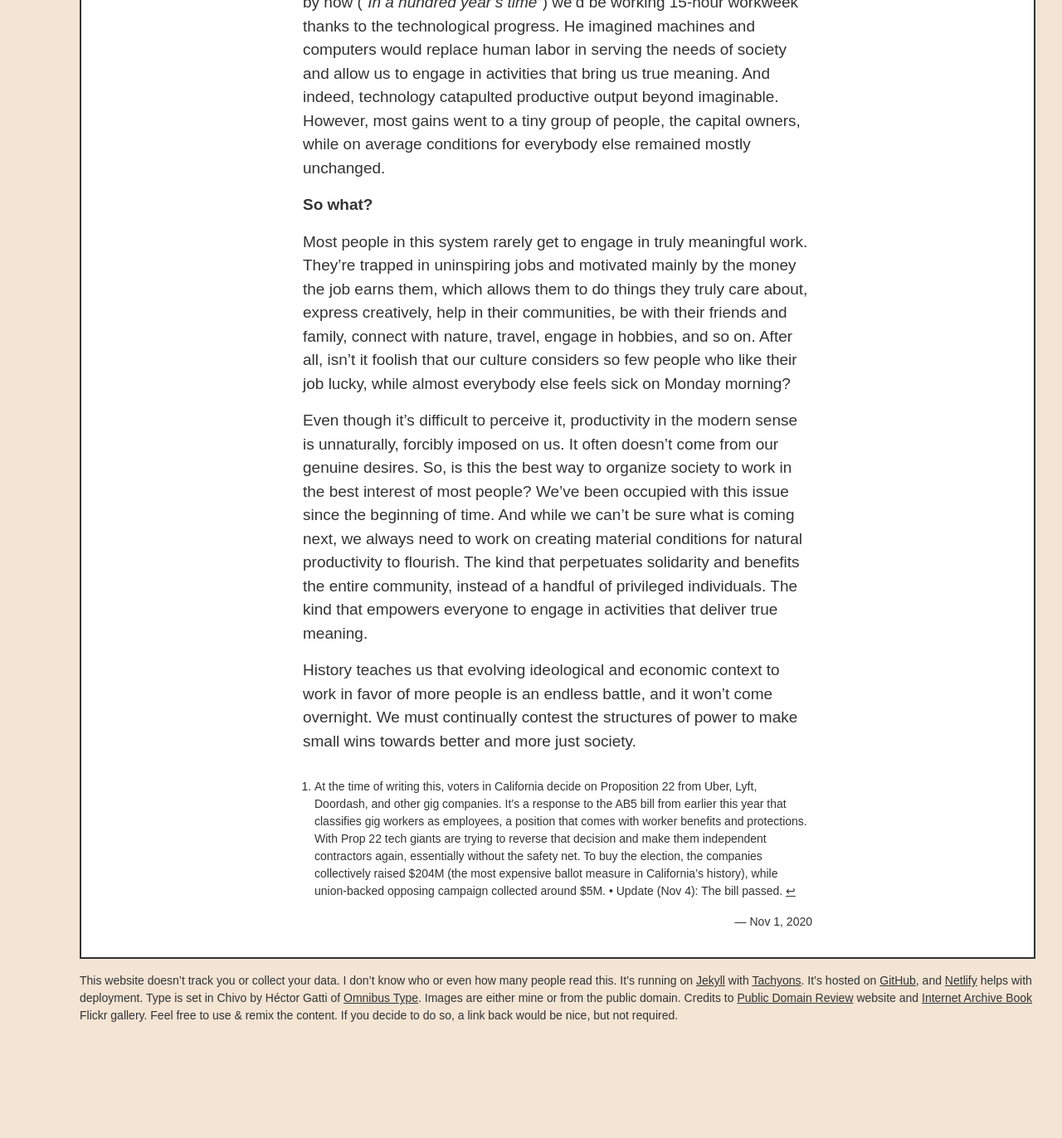
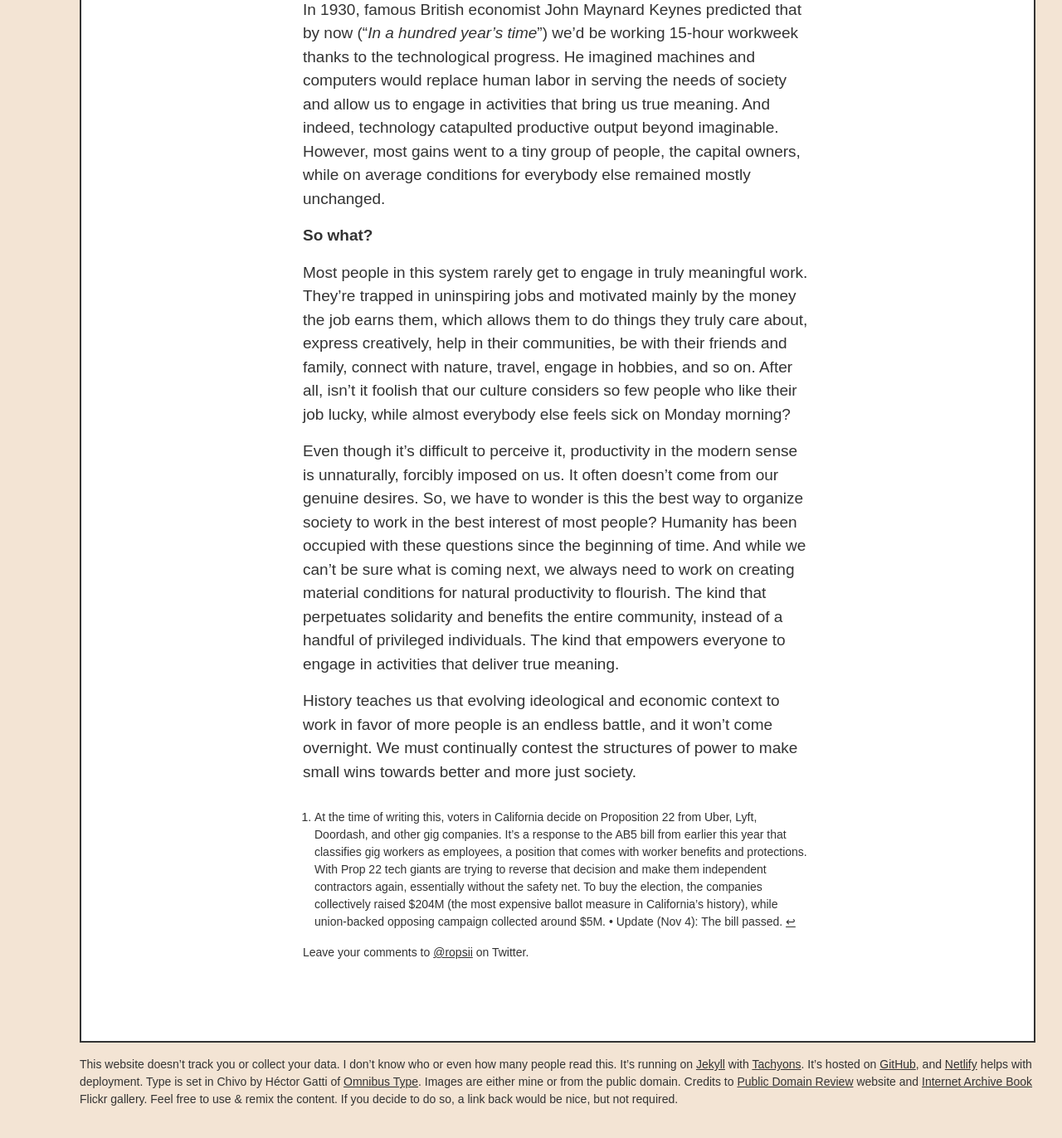
Before and after one commit to ropsii/ropsii.github.io, a Jekyll site: the page built from _posts/2020-11-01-productivity.markdown, in a window 1280 px wide and 1400 px high, scrolled down 3807 px. Shown: the top 1372 px of the window at 83% size. Built offline with Jekyll 4.4.1, drawn with Linux system fonts in a browser that asks for light colours; some web fonts are replaced; before the commit the page ends 5106 px from its top, so only the background shows below that; some of the changed text lies outside the part shown.

Commit message:
update words

```diff
--- a/_includes/head.html
+++ b/_includes/head.html
@@ -47,7 +47,7 @@
             </div>
             <div class="flex-auto mt3 mt0-m bb bw1 pb3 pv3-m">
                 <p class="f6 mb0">
-                    <a href="{{ "/" | relative_url }}" class="b">Petar Perović</a> ✳ Software Product Designer
+                    <a href="{{ "/" | relative_url }}" class="b">Petar Perović</a> ✳ Software Designer
                 </p>
                 <p class="f6 mb0">Reach out via <a href="&#109;&#97;&#105;&#108;&#116;&#111;&#58;&#112;&#101;&#114;&#111;&#118;&#105;&#99;&#46;&#112;&#101;&#116;&#97;&#114;&#64;&#103;&#109;&#97;&#105;&#108;&#46;&#99;&#111;&#109;" class="">&#69;&#109;&#97;&#105;&#108;</a>
                     or
--- a/_layouts/post.html
+++ b/_layouts/post.html
@@ -12,17 +12,19 @@
                     <div class="overflow-x-hidden nr3">
                         <div class="measure-wide center">
                             <div class="pr3">
+                                <div class="f7 mb3">
+                                    On <time datetime="{{ page.date | date_to_xmlschema }}" itemprop="datePublished">
+                                        {%- assign date_format = site.date_format | default: "%b %-d, %Y" -%}
+                                        {{ page.date | date: date_format }}
+                                    </time>
+                                </div>
                                 <h1 class="f3 lh-title mt0 mb3" itemprop="name headline">{{ page.title | escape }}</h1>
                                 <div class="f5 f4-m post-content" itemprop="articleBody">
                                     {{ content }}
                                 </div>
-                                <div class="f7 tr mt3">
-                                    — <time datetime="{{ page.date | date_to_xmlschema }}" itemprop="datePublished">
-                                        {%- assign date_format = site.date_format | default: "%b %-d, %Y" -%}
-                                        {{ page.date | date: date_format }}
-                                    </time>
+                                <div class="f7 mt3 mb3 mb5-l">
+                                    Leave your comments to <a href="https://twitter.com/ropsii">@ropsii</a> on Twitter.
                                 </div>
-
                             </div>
                         </div>
                     </div>
--- a/_posts/2020-11-01-productivity.markdown
+++ b/_posts/2020-11-01-productivity.markdown
@@ -49,7 +49,7 @@
 
 Most people in this system rarely get to engage in truly meaningful work. They’re trapped in uninspiring jobs and motivated mainly by the money the job earns them, which allows them to do things they truly care about, express creatively, help in their communities, be with their friends and family, connect with nature, travel, engage in hobbies, and so on. After all, isn’t it foolish that our culture considers so few people who like their job lucky, while almost everybody else feels sick on Monday morning?
 
-Even though it’s difficult to perceive it, productivity in the modern sense is unnaturally, forcibly imposed on us. It often doesn’t come from our genuine desires. So, is this the best way to organize society to work in the best interest of most people? We’ve been occupied with this issue since the beginning of time. And while we can’t be sure what is coming next, we always need to work on creating material conditions for natural productivity to flourish. The kind that perpetuates solidarity and benefits the entire community, instead of a handful of privileged individuals. The kind that empowers everyone to engage in activities that deliver true meaning.
+Even though it’s difficult to perceive it, productivity in the modern sense is unnaturally, forcibly imposed on us. It often doesn’t come from our genuine desires. So, we have to wonder is this the best way to organize society to work in the best interest of most people? Humanity has been occupied with these questions since the beginning of time. And while we can’t be sure what is coming next, we always need to work on creating material conditions for natural productivity to flourish. The kind that perpetuates solidarity and benefits the entire community, instead of a handful of privileged individuals. The kind that empowers everyone to engage in activities that deliver true meaning.
 
 History teaches us that evolving ideological and economic context to work in favor of more people is an endless battle, and it won’t come overnight. We must continually contest the structures of power to make small wins towards better and more just society.
 
```
